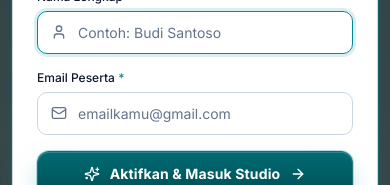
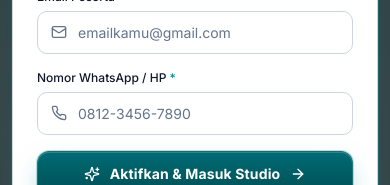
Before and after one commit to septaryanhidayat/smartfeed, a React (Vite) app: page / in a window 390 px wide. Both pictures are taken after a click on the button "Klaim Akses Gratis Di Sini →". Shown: the part 566-751 px from the top of the page. Built offline with nearby package versions, Linux system fonts and the light colour scheme; no server answers.

Commit message:
feat: add phone number input to free training registration and ensure participant name in activity logs

```diff
--- a/src/components/AccessModal.jsx
+++ b/src/components/AccessModal.jsx
@@ -1,18 +1,19 @@
 import { useState, useEffect } from 'react';
-import { X, Mail, User, Sparkles, ArrowRight, Loader2, CheckCircle2, ShieldCheck } from 'lucide-react';
+import { X, Mail, User, Phone, Sparkles, ArrowRight, Loader2, CheckCircle2, ShieldCheck } from 'lucide-react';
 import { CONFIG } from '../config.js';
 import { useAuth } from '../context/AuthContext.jsx';
 import { notifyLoginSuccess } from '../utils/alerts.js';
 
 /**
  * Modal Formulir Akses Gratis Peserta Pelatihan.
- * Menyimpan data peserta ke Google Spreadsheet via Google Apps Script Webhook
+ * Menyimpan data peserta (Nama, Email, Nomor HP) ke Google Spreadsheet via Google Apps Script Webhook
  * dan langsung mengarahkan peserta masuk ke Studio (/app).
  */
 export default function AccessModal({ open, onClose }) {
   const { loginFree } = useAuth();
   const [email, setEmail] = useState('');
   const [name, setName] = useState('');
+  const [phone, setPhone] = useState('');
   const [loading, setLoading] = useState(false);
   const [success, setSuccess] = useState(false);
   const [error, setError] = useState('');
@@ -32,6 +33,7 @@ export default function AccessModal({ open, onClose }) {
 
     const cleanName = name.trim();
     const cleanEmail = email.toLowerCase().trim();
+    const cleanPhone = phone.trim();
 
     if (!cleanName) {
       setError('Nama Lengkap wajib diisi.');
@@ -40,6 +42,11 @@ export default function AccessModal({ open, onClose }) {
 
     if (!cleanEmail || !/^[^\s@]+@[^\s@]+\.[^\s@]+$/.test(cleanEmail)) {
       setError('Masukkan alamat email yang valid.');
+      return;
+    }
+
+    if (!cleanPhone) {
+      setError('Nomor WhatsApp / HP wajib diisi.');
       return;
     }
 
@@ -57,6 +64,7 @@ export default function AccessModal({ open, onClose }) {
             type: 'register',
             email: cleanEmail,
             name: cleanName,
+            phone: cleanPhone,
             source: 'Peserta Pelatihan (Gratis)',
             payment_method: 'Peserta Pelatihan (Gratis)',
             payment_name: 'Peserta Pelatihan (Gratis)',
@@ -184,6 +192,26 @@ export default function AccessModal({ open, onClose }) {
                 </div>
               </div>
 
+              {/* Nomor WhatsApp / HP */}
+              <div>
+                <label className="text-xs font-medium text-text mb-1.5 block">
+                  Nomor WhatsApp / HP <span className="text-accent">*</span>
+                </label>
+                <div className="relative">
+                  <Phone className="absolute left-3.5 top-1/2 -translate-y-1/2 w-4 h-4 text-text-dim pointer-events-none z-10" />
+                  <input
+                    type="tel"
+                    required
+                    value={phone}
+                    onChange={(e) => setPhone(e.target.value)}
+                    placeholder="0812-3456-7890"
+                    className="input w-full"
+                    style={{ paddingLeft: '2.5rem' }}
+                    disabled={loading}
+                  />
+                </div>
+              </div>
+
               {/* Error Alert */}
               {error && (
                 <div className="text-xs text-red-400 bg-red-500/10 border border-red-500/30 rounded-lg p-3">
--- a/src/utils/activityLogger.js
+++ b/src/utils/activityLogger.js
@@ -23,7 +23,11 @@ export function logActivity(action, metadata = {}) {
 
   const session = getSession();
   const email = session?.email || metadata.email || 'anonim';
-  const name = session?.name || metadata.name || '';
+  let name = session?.name || metadata.name || '';
+  if (!name && email && email.includes('@')) {
+    const userPart = email.split('@')[0];
+    name = userPart.replace(/[._-]/g, ' ').replace(/\b\w/g, (c) => c.toUpperCase());
+  }
 
   const payload = JSON.stringify({
     type: 'activity',
```
Also changed, not shown: 65 other files (tests, documents, lock files or other folders).
